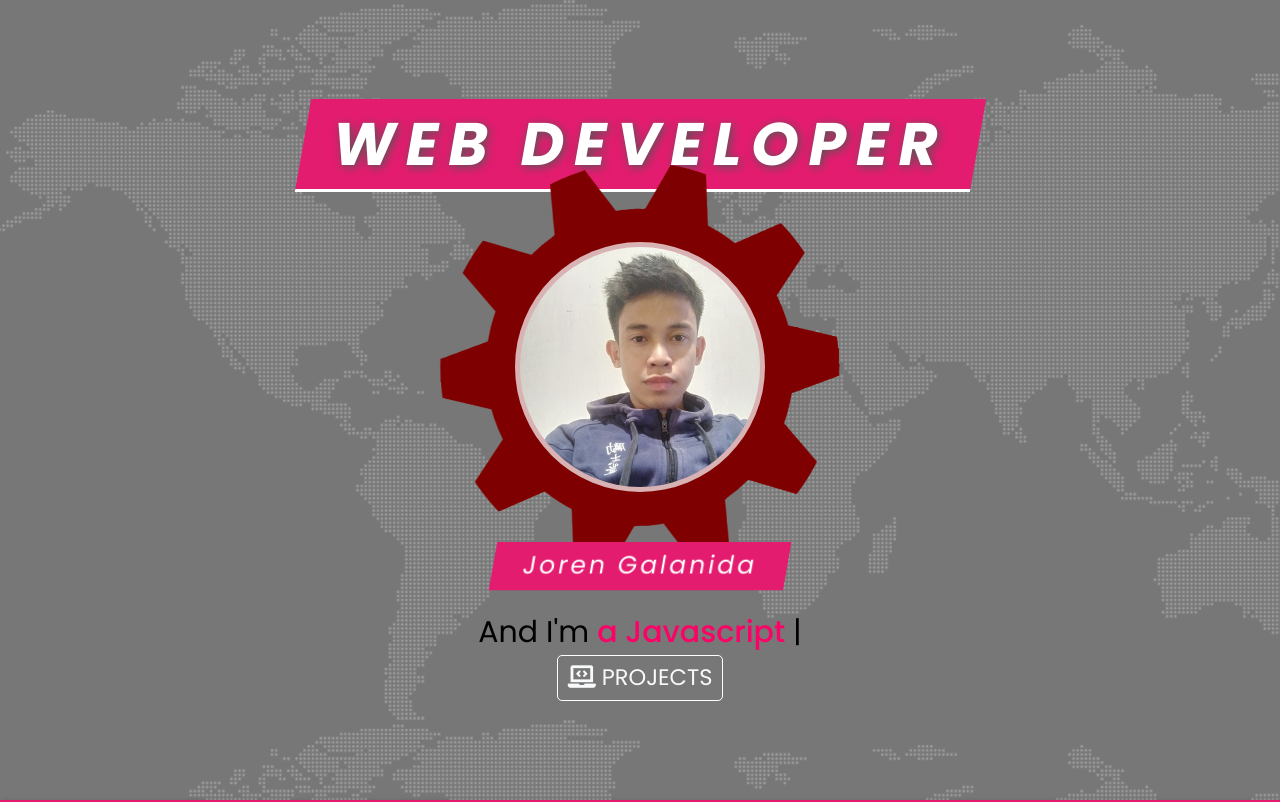
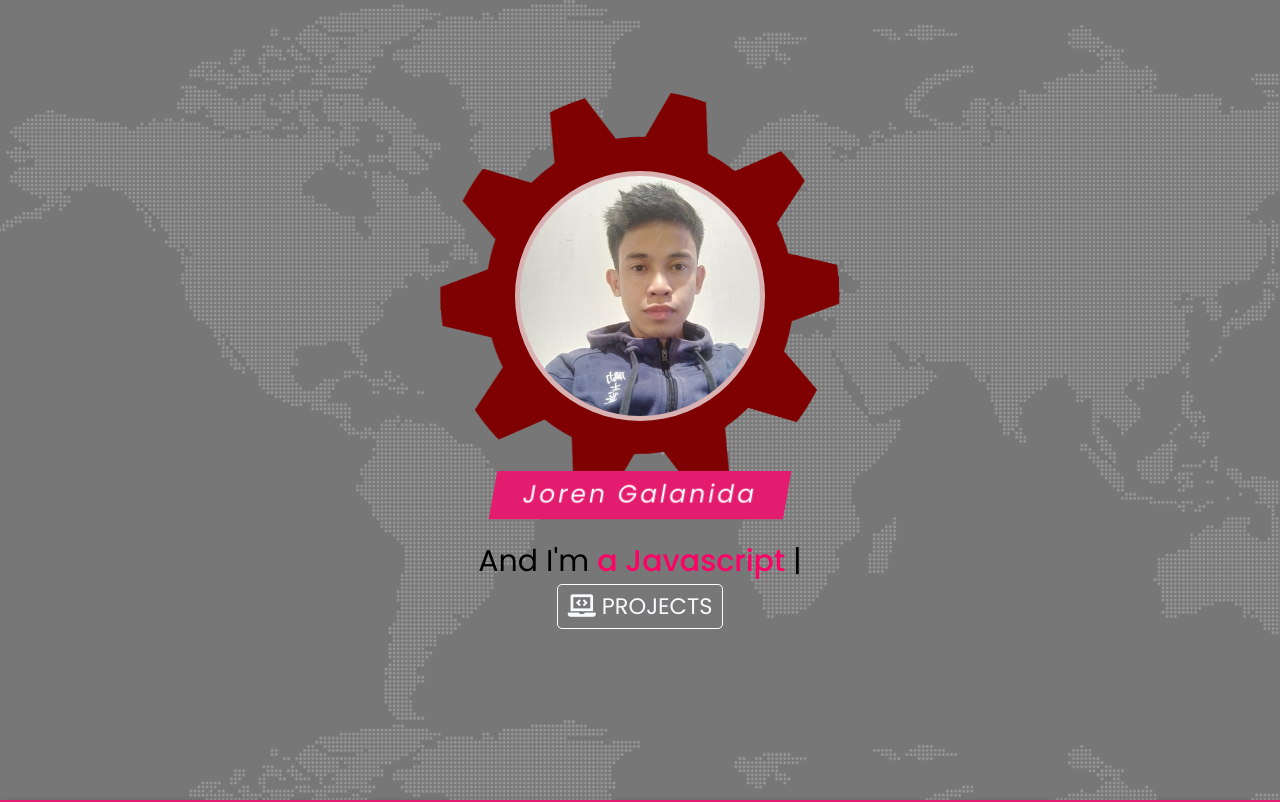
Before and after one commit to jorengalanida/portfolio, a plain HTML site: page index.html in a window 1280 px wide. Shown: the top 802 px of the page. Drawn offline with nearby package versions, Linux system fonts and the light colour scheme.

Commit message:
updated 4/15-1:20

```diff
--- a/index.html
+++ b/index.html
@@ -24,7 +24,7 @@
     <div class="container">
       <!-- Section 1 -->
       <section class="section-1 center" id="section-1">
-        <h1 class="section-1-heading">Web Developer</h1>
+<!--         <h1 class="section-1-heading">Web Developer</h1> -->
         <div class="concentric">
           <img src="images/Joren.jpg" alt="Joren Galanida" class="person-img" />
           <img src="images/gear1.png" alt="gear" class="gear" />
```
